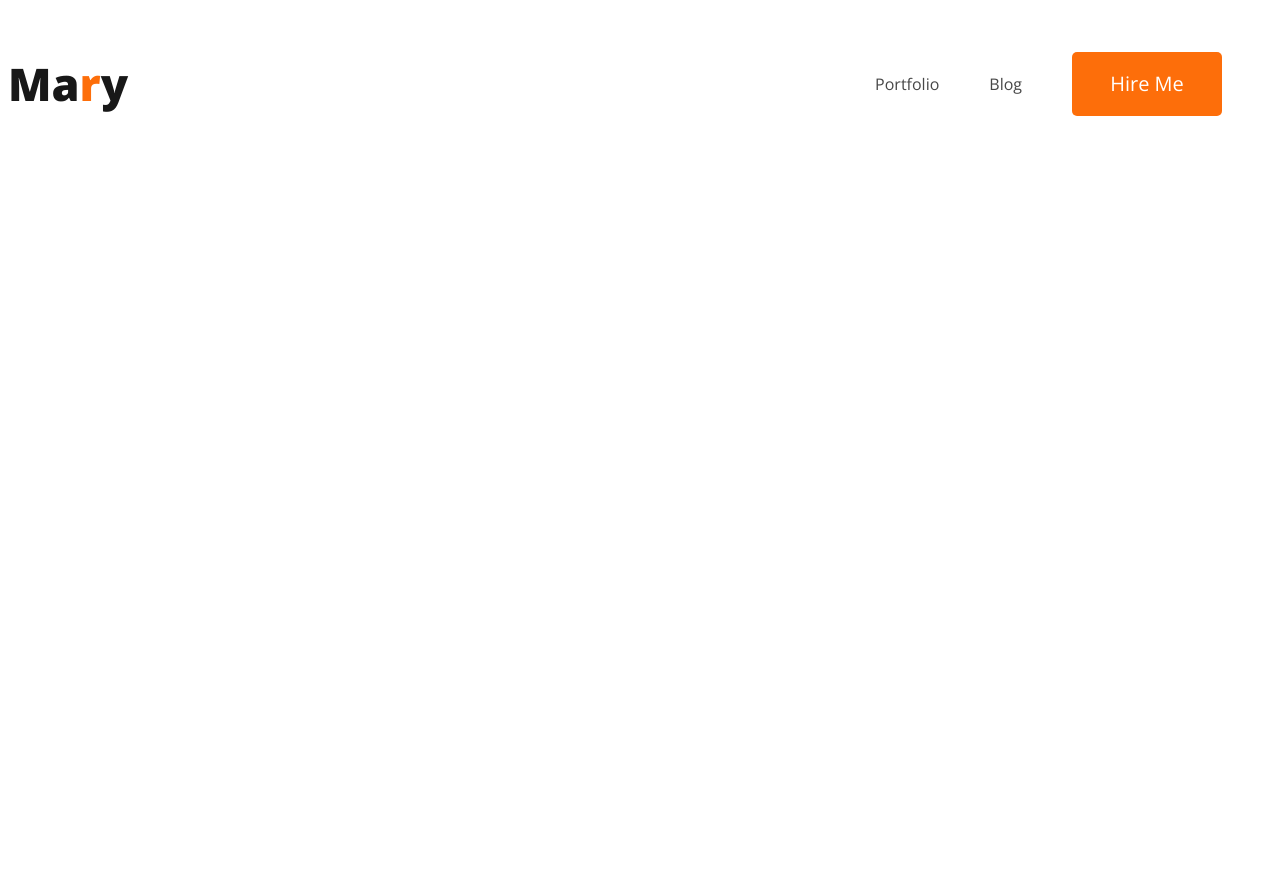
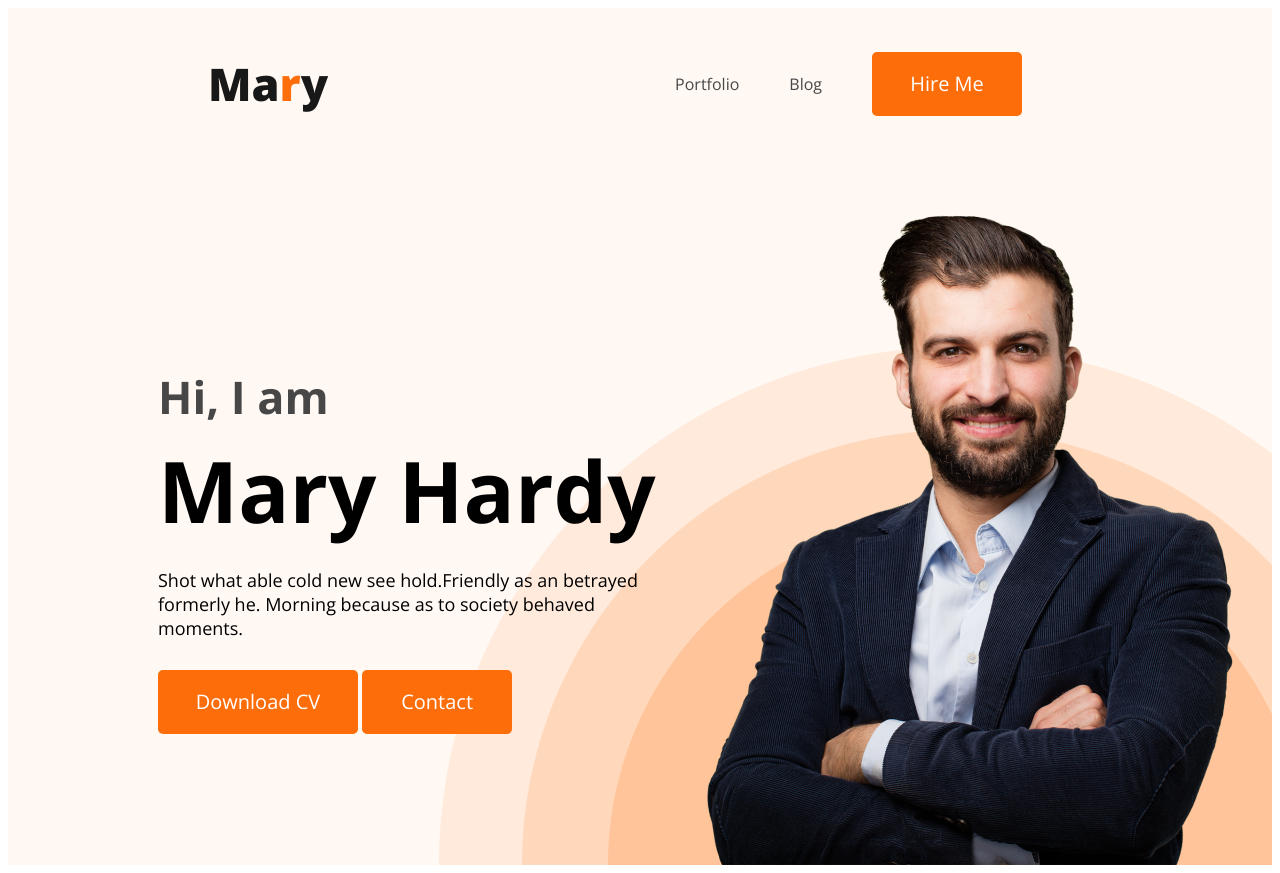
Before and after one commit to cpdminhaz/developer-portfolio, a plain HTML site: page index.html in a window 1280 px wide. Before the commit the page ends 800 px from the top, so only its background shows below. Drawn offline with nearby package versions, Linux system fonts and the light colour scheme.

Commit message:
added banner

```diff
--- a/index.html
+++ b/index.html
@@ -14,15 +14,27 @@
 </head>
 
 <body>
-    <header>
+    <header class="header">
         <nav>
             <h3 class="nav-title">Ma<span class="universal-color">r</span>y</h3>
             <ul>
                 <li><a href="">Portfolio</a></li>
                 <li><a href="">Blog</a></li>
-                <li><button class="universal-btn-color" id="hire-me">Hire Me</button></li>
+                <li><button class="universal-btn" id="hire-me">Hire Me</button></li>
             </ul>
         </nav>
+        <div class="banner">
+            <div class="banner-content">
+                <h3 class="banner-greetings">Hi, I am</h2>
+                    <h1 class="banner-heading">Mary Hardy</h1>
+                    <p>Shot what able cold new see hold.Friendly as an betrayed formerly he. Morning because as to
+                        society behaved moments.</p>
+                    <button id="download-cv" class="universal-btn">Download CV</button>
+                    <button class="universal-btn
+                    ">Contact</button>
+            </div>
+            <img class="profile-pic" src="images/hardy.png" alt="">
+        </div>
     </header>
     <main>
 
--- a/styles/style.css
+++ b/styles/style.css
@@ -7,18 +7,18 @@
     color: #FD6E0A
 }
 
-.universal-btn-color {
+.universal-btn {
     background-color: #FD6E0A;
-    color: white;
+    color: white;border-radius: 5px; border: 0;width: 150px; height: 64px; font-size: 20px;padding: 18px 36px;
 }
 
-#hire-me {
+/* #hire-me {
     border-radius: 5px; border: 0;width: 150px; height: 64px; font-size: 20px;padding: 18px 36px;
-}
+} */
 
 /* nav related style */
 nav {
-    display: flex;justify-content: space-between; align-items: center;
+    display: flex;justify-content: space-between; align-items: center;margin: 0 200px;
 }
 
 .nav-title {
@@ -41,3 +41,31 @@ nav a {
     text-decoration: none;
     color: #474747
 }
+
+/* Header Related styles */
+.header {
+    background: #FFF8F3;background-image: url("../images/header_bg.png");background-repeat: no-repeat;background-position: bottom right;
+}
+.banner {
+    padding: 30px 30px 0px 150px;display: flex;align-items: center;justify-content: space-between;
+}
+#download-cv {
+    width: 200px;
+}
+.banner .profile-pic {
+    width: 584px; height: 676px;
+}
+.banner-content {
+    max-width: 585px;
+
+}
+.banner-greetings {
+    font-size: 45px; color: #474747; margin-bottom: 0;
+}
+.banner-heading {
+    font-size: 85px;
+    font-weight:700;margin-top: 5px;margin-bottom: 0;
+}
+.banner p { font-size: 18px; margin-top: 20px;margin-bottom: 30px;
+
+}
```
